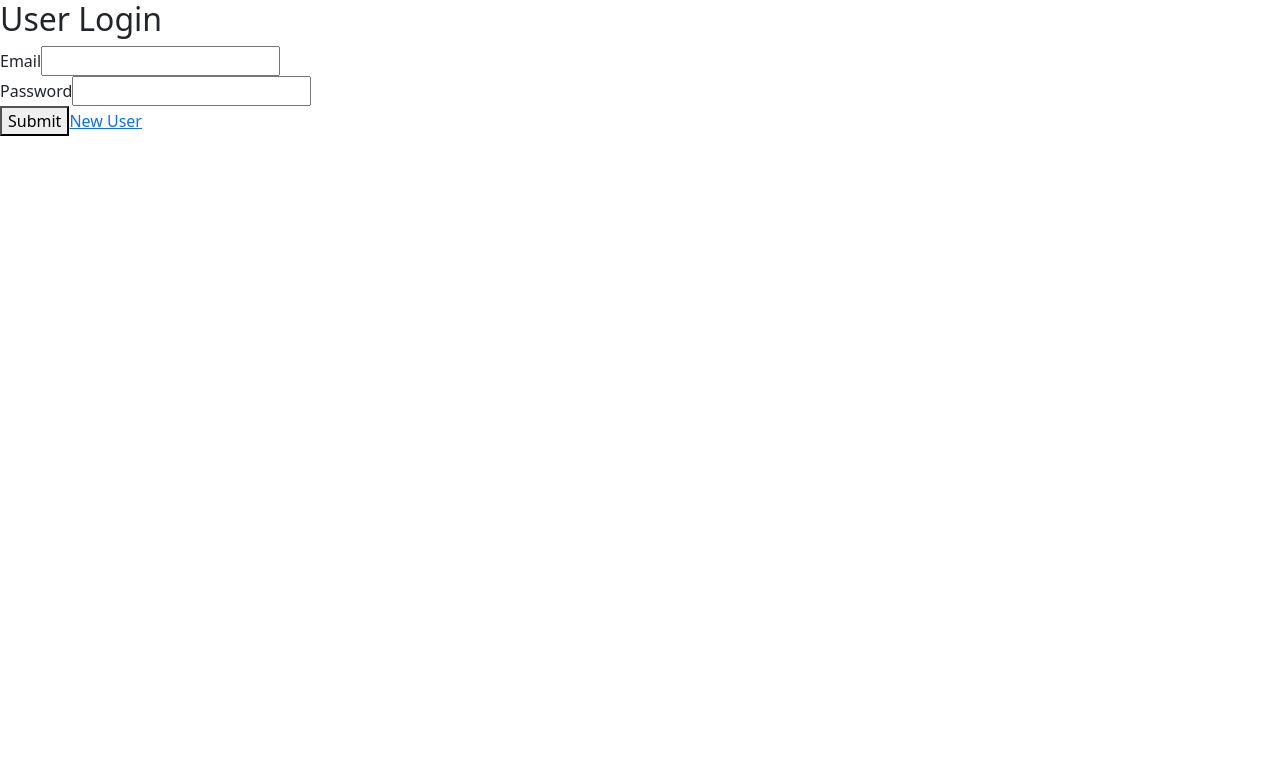
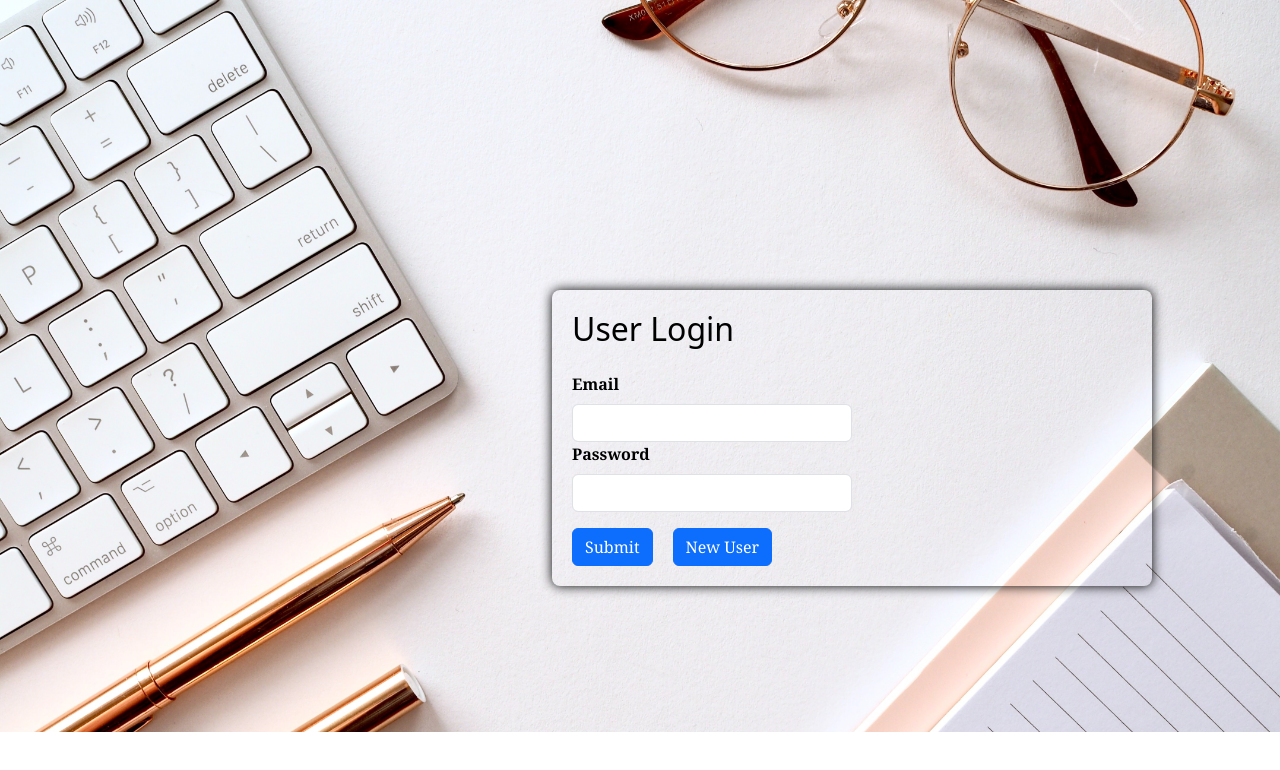
Before and after one commit to AnshikaOel/ShareThought, a React (Create React App) app: page /login in a window 1280 px wide. Shown: the top 770 px of the page. Built offline with nearby package versions, Linux system fonts and the light colour scheme.

Commit message:
Update Login.js

```diff
--- a/src/Login.js
+++ b/src/Login.js
@@ -1,5 +1,6 @@
 import React from 'react'
 import { useState } from 'react'
+import image from "./background.jpg"
 import { Link } from 'react-router-dom'
 import { toast } from 'react-toastify'
 
@@ -13,7 +14,7 @@ export default function Login() {
     if(validate())
     {
       console.log('procedd')
-      fetch("http://localhost:3000/user/"+id).then((res)=>{
+      fetch("http://localhost:5000/userInfo"+id).then((res)=>{
         console.log(res)
         return res.json()
       }).then((resp)=>{
@@ -38,28 +39,27 @@ export default function Login() {
   }
 
   return (
-    <div className='row'>
-      <div className=''>
-        <form onSubmit={ProceedLogin} className=''>
-          <div>
+    <div >
+      <img src={image} alt='background-image'/>
+      <div id='d'>
+        <form action="/submit" method="post"onSubmit={ProceedLogin} className="row g-3">
             <div>
               <h2>User Login</h2>
             </div>
             <div>
-              <div>
-                <label>Email</label>
-                <input type='text' className='' value={id} onChange={e=>idUpdate(e.target.value)}></input>
+              <div className="col-md-6">
+                <label className="form-label">Email</label>
+                <input type='text' className="form-control"  value={id} onChange={e=>idUpdate(e.target.value)}></input>
               </div>
-              <div>
-                <label>Password</label>
-                <input type='password' className='' value={password} onChange={e=>passwordUpdate(e.target.value)}></input>
+              <div className="col-md-6">
+                <label className="form-label">Password</label>
+                <input type='password' className="form-control"  value={password} onChange={e=>passwordUpdate(e.target.value)}></input>
               </div>
             </div>
-            <div className=''>
-              <button type='submit' className=''>Submit</button>
-              <Link className="" to={'/registration'}>New User</Link>
+            <div className="col-md-6">
+              <button type='submit' className='btn btn-primary'>Submit</button>
+              <button type='submit' className='btn btn-primary'><Link className="linkStyle"to={'/registration'}>New User</Link></button>
             </div>
-          </div>
         </form>
       </div>
     </div>
```
